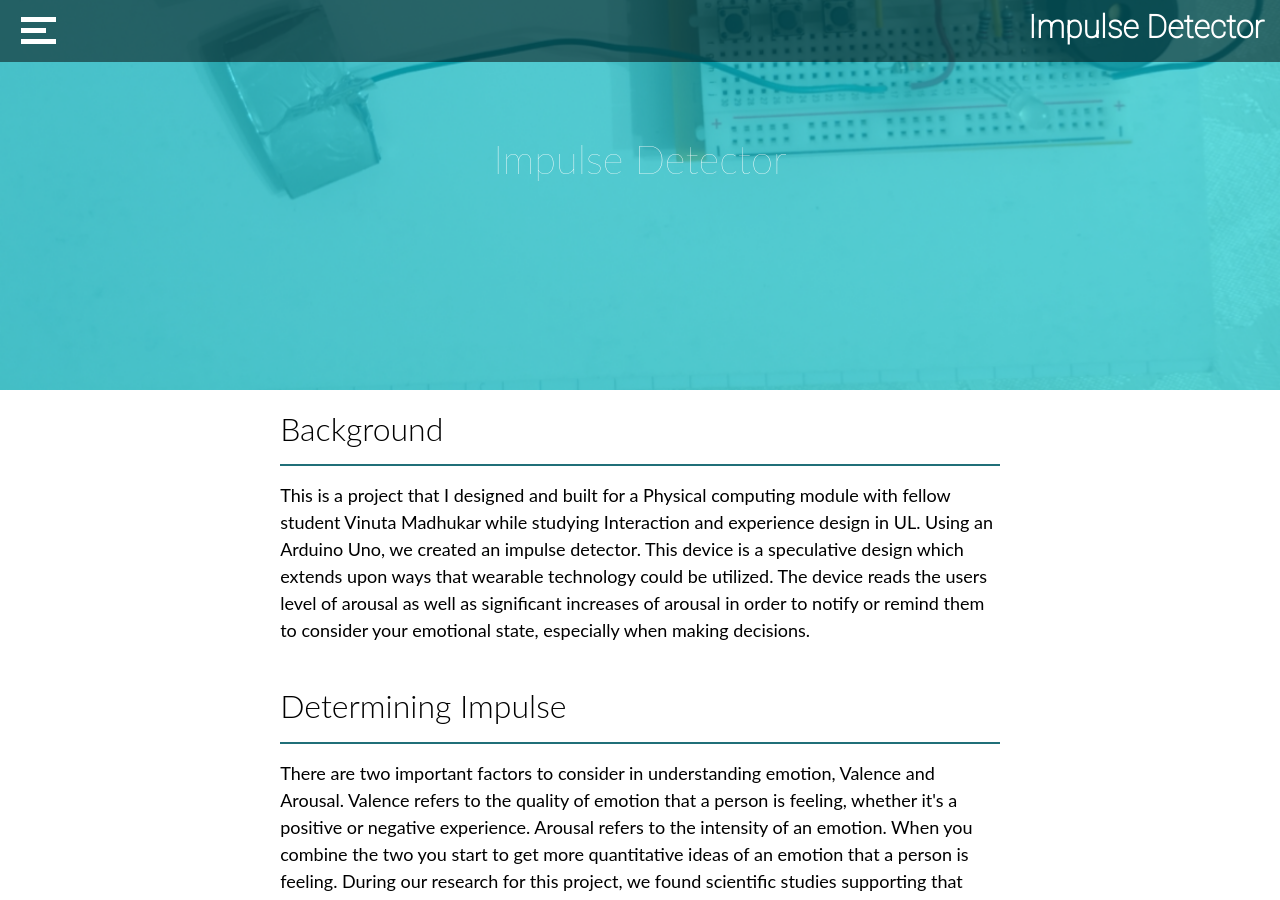
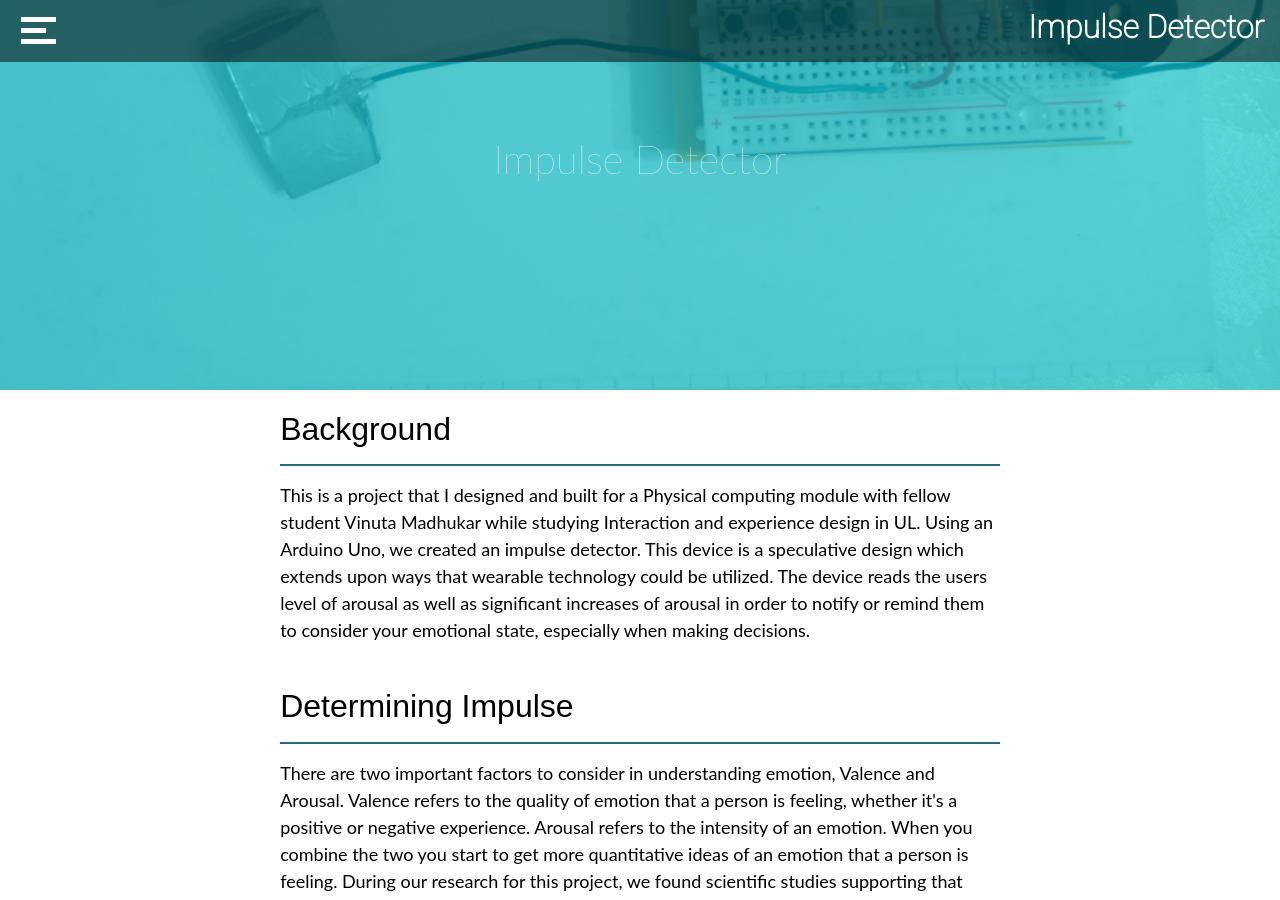
Before and after one commit to Tony8egan/www.TonesDesigns, a Jekyll site: the page built from ImpulseDetector.markdown, in a window 1280 px wide and 900 px high. Built offline with Jekyll 4.4.1, drawn with Linux system fonts in a browser that asks for light colours; nearby versions of some CDN libraries.

Commit message:
Update ImpulseDetector.html

```diff
--- a/_layouts/ImpulseDetector.html
+++ b/_layouts/ImpulseDetector.html
@@ -106,12 +106,12 @@
   <div class="row" style="background-color:white;padding: 20px; padding-bottom: 35px">
     <div class="col-sm-2" ></div>
   <div class="col-sm-8" style ="padding-left: 5%;padding-right: 5%;">
-      <H2 style ="color:black;font-weight: 300;">Background</H2>
+      <H2 class="MainProjectHeaderText" style ="color:black;font-weight: 300;">Background</H2>
       <hr style ="border: 1px solid; color:#206f78">
 
   <p style ="color:black; " >This is a project that I designed and built for a Physical computing module with fellow student Vinuta Madhukar while studying Interaction and experience design in UL. Using an Arduino Uno, we created an impulse detector. This device is a speculative design which extends upon ways that wearable technology could be utilized. The device reads the users level of arousal as well as significant increases of arousal in order to notify or remind them to consider your emotional state, especially when making decisions.</p>
   <br>
-  <H2 style ="color:black;font-weight: 300;">Determining Impulse</H2>
+  <H2 class="MainProjectHeaderText" style ="color:black;font-weight: 300;">Determining Impulse</H2>
       <hr style ="border: 1px solid; color:#206f78">
   <p style ="color:black; " >There are two important factors to consider in understanding emotion, Valence and Arousal. Valence refers to the quality of emotion that a person is feeling, whether it's a positive or negative experience. Arousal refers to the intensity of an emotion. When you combine the two you start to get more quantitative ideas of an emotion that a person is feeling. During our research for this project, we found scientific studies supporting that humans are more inclined to make impulsive decisions when they are in a state of heightened arousal, regardless of Valence.</p>
   <p style ="color:black; " >When a person is in a heightened state of arousal, there are changes in their skin conductivity. The skin conductance response, also known as the electrodermal response or galvanic skin response, is the phenomenon that the skin momentarily becomes a better conductor of electricity when either external or internal stimuli occur that are physiologically arousing. These changes can be detected by a galvanic skin response sensor. For this project, we used home made GSR sensors and an arduino Uno to build our own Impulse Detector.</p>
@@ -145,7 +145,7 @@
 <div class="row" style="margin-top:75px;  padding-bottom: 35px;padding: 20px;">
   <div class="col-sm-1"></div>
   <div class="col-sm-4">
-      <H3 style ="color:black;text-align: center;font-weight: 300;">Impulse Detector</H3>
+      <H3 class="MainProjectHeaderText" style ="color:black;text-align: center;font-weight: 300;">Impulse Detector</H3>
       <br>
       <p style ="color:black; " >A user rests their fingers on the two pads so that the system can read their level of skin conductivity. The system will beep and flash when dramatic GSR state increases are detected. Different colours represent the GSR state that the user is in. The system is coupled with a messaging system which is controlled by the three buttons. The buttons represent a write/delete, send, and confirm message functions. If a user writes and tries to send a message while they are in a high GSR state which is beyond a certain threshold, they will be prompted with a warning message which reads that their high state of arousal may be influencing their response. The user must then confirm that they want to send a message.</p>
 
@@ -186,7 +186,7 @@
   <br>
   <div class="col-sm-1"></div>
   <div class="col-sm-1">
-    <H3 style ="color:black;font-weight: 300;">Demo</H3>
+    <H3 class="MainProjectHeaderText" style ="color:black;font-weight: 300;">Demo</H3>
   </div>
   <div class="col-sm-8">
 
```
